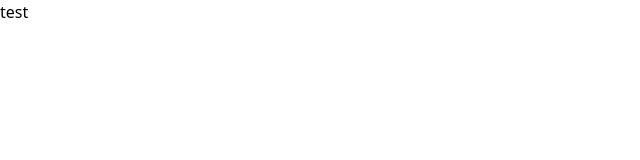
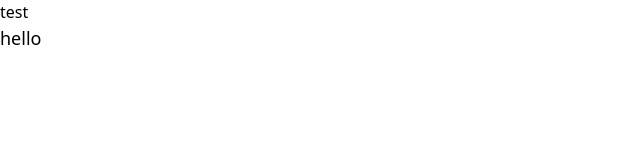
Before and after one commit to ivdeguzman/personal-profile, a Svelte app: page / in a window 1280 px wide. Shown: the top 160 px of the page, without its empty margins (0-640 px from the left). Built offline with nearby package versions, Linux system fonts and the light colour scheme.

Commit message:
testing again kill me

```diff
--- a/src/App.svelte
+++ b/src/App.svelte
@@ -3,6 +3,7 @@
 
 <main>
 	<h1>test</h1>
+	<p class="text-lg">hello</p>
 </main>
 
 <style>
```
